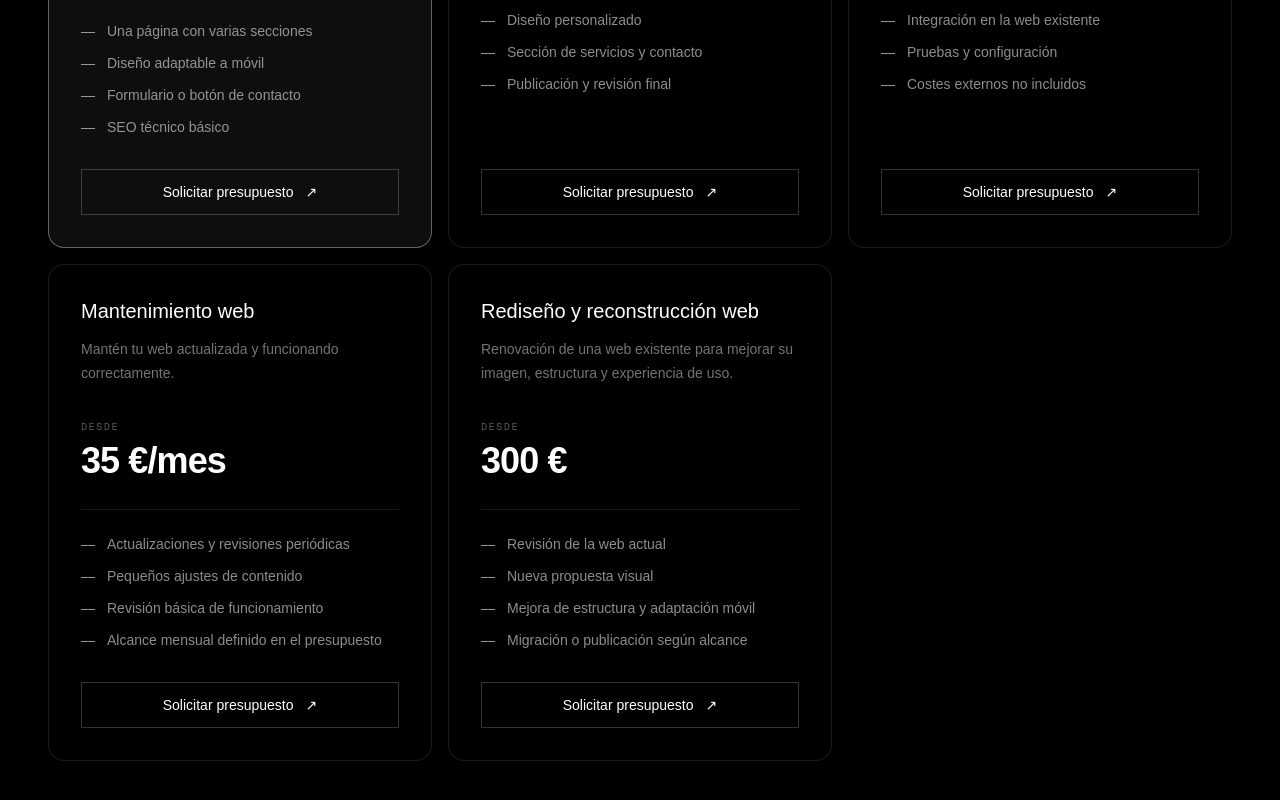
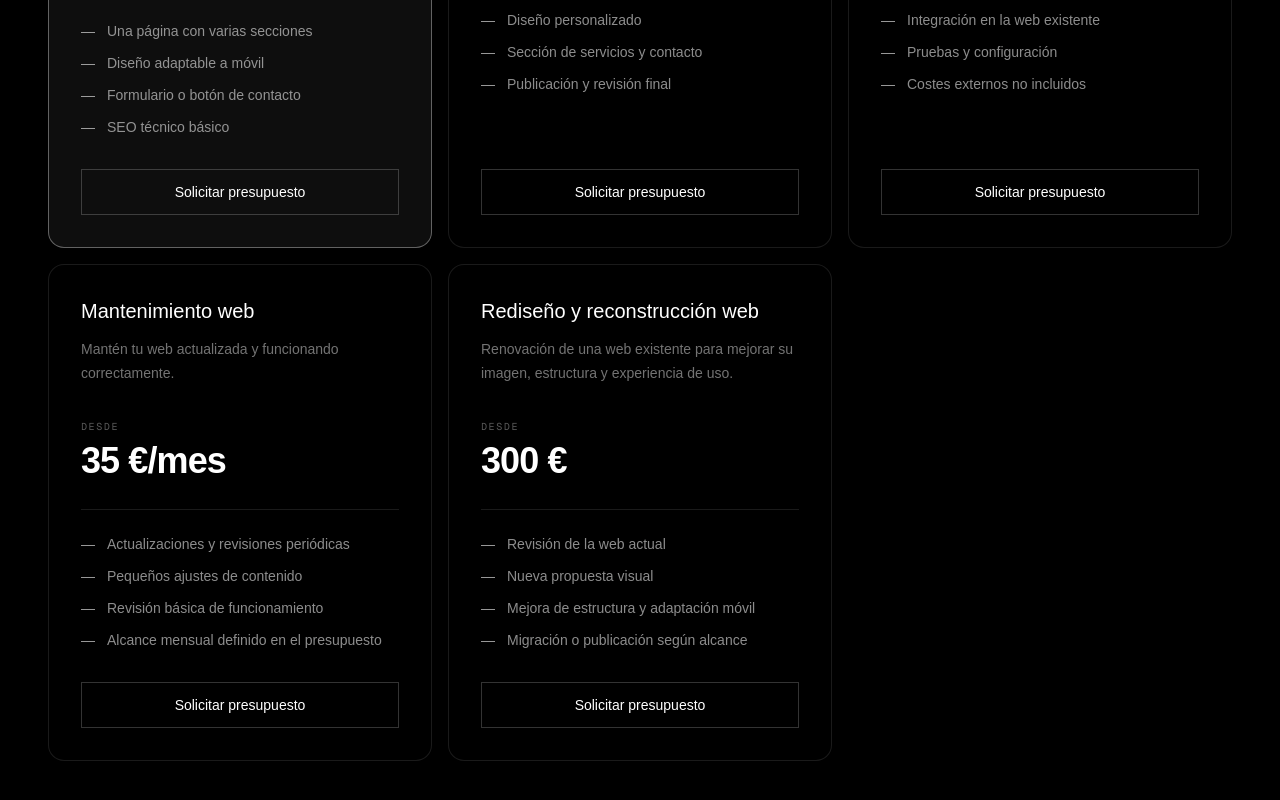
Before and after one commit to LUCIACASTAMAR/portfolio-lucia, a Next.js app: page / in a window 1280 px wide. Shown: the part 3639-4439 px from the top of the page. Built offline with nearby package versions, Linux system fonts and the light colour scheme.

Commit message:
Remove arrow from service quote buttons

```diff
--- a/components/HomePage.tsx
+++ b/components/HomePage.tsx
@@ -712,7 +712,7 @@ export default function HomePage({ locale = "es" }: HomePageProps) {
                   {service.features.map((feature) => <li key={feature} className="flex gap-3 text-sm text-white/55"><span className="text-white/60">—</span><span>{feature}</span></li>)}
                 </ul>
                 <a href={`mailto:${profile.contact?.email ?? "lucycastamar@gmail.com"}?subject=${encodeURIComponent(service.title)}`} className="mt-8 inline-flex items-center justify-center border border-white/20 px-5 py-3 text-sm font-medium transition-colors hover:bg-white hover:text-black">
-                  {pricingCopy.quote}<span className="ml-3" aria-hidden="true">↗</span>
+                  {pricingCopy.quote}
                 </a>
               </article>
             ))}
```
